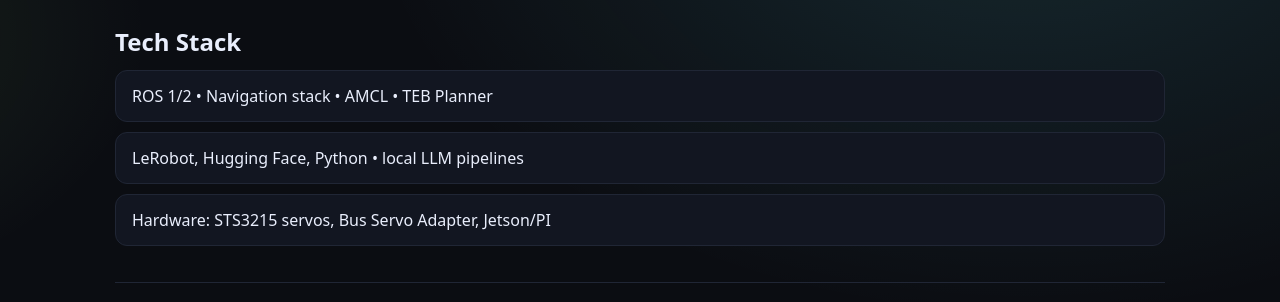
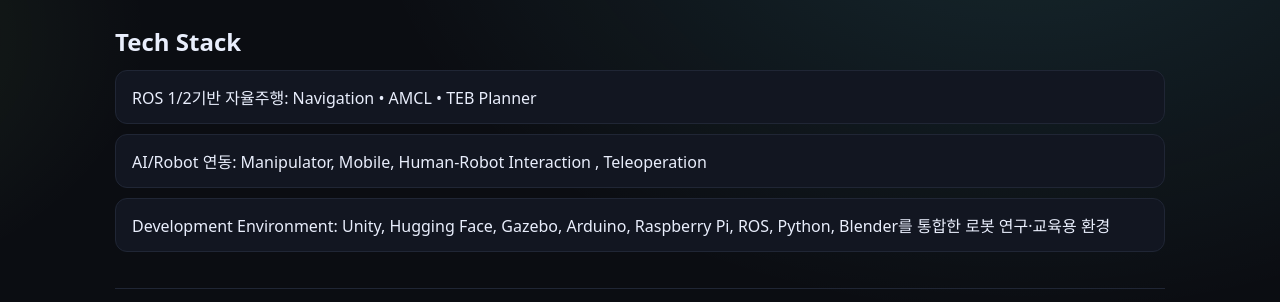
Before and after one commit to FuelLogic/fuellogic.github.io, a plain HTML site: page index.html in a window 1280 px wide. Shown: the part 843-1145 px from the top of the page. Drawn offline with Linux system fonts and the light colour scheme.

Commit message:
Update index.html

```diff
--- a/index.html
+++ b/index.html
@@ -131,9 +131,9 @@
     <section id="tech" class="section">
       <h2 style="margin:0 0 12px">Tech Stack</h2>
       <ul class="list" style="margin:0;padding:0">
-        <li>ROS 1/2 • Navigation stack • AMCL • TEB Planner</li>
-        <li>LeRobot, Hugging Face, Python • local LLM pipelines</li>
-        <li>Hardware: STS3215 servos, Bus Servo Adapter, Jetson/PI</li>
+        <li>ROS 1/2기반 자율주행: Navigation • AMCL • TEB Planner</li>
+        <li>AI/Robot 연동: Manipulator, Mobile, Human-Robot Interaction , Teleoperation</li>
+        <li>Development Environment: Unity, Hugging Face, Gazebo, Arduino, Raspberry Pi, ROS, Python, Blender를 통합한 로봇 연구·교육용 환경</li>
       </ul>
     </section>
 
```
